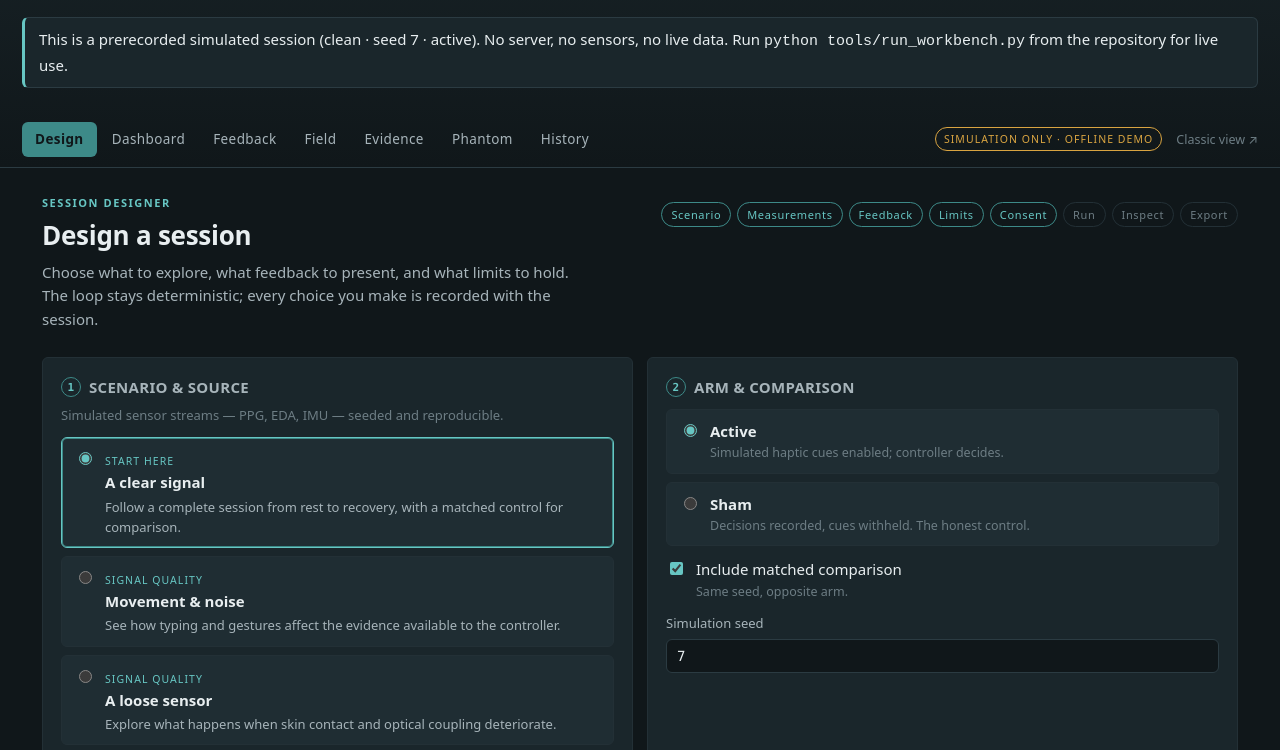
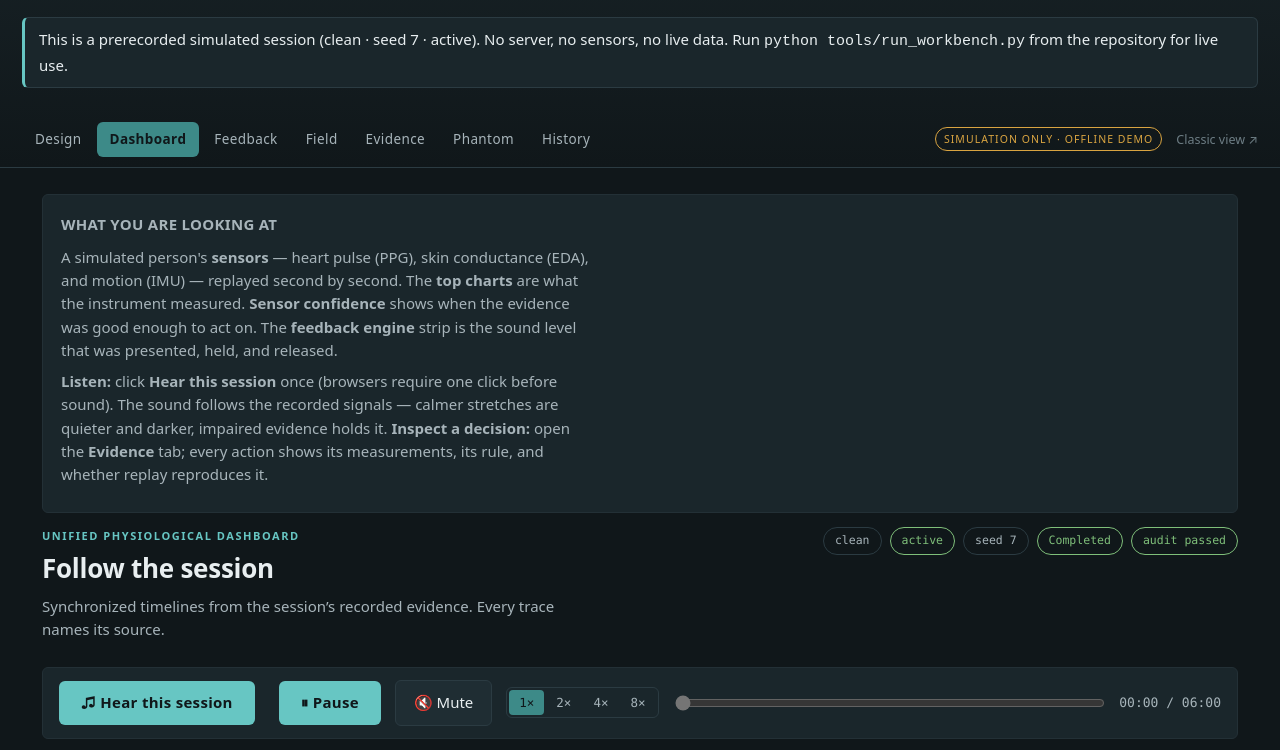
Before and after one commit to topherchris420/circle, a plain HTML site: page demo/index.html in a window 1280 px wide. Shown: the part 36-786 px from the top of the page. Drawn offline with Linux system fonts and the light colour scheme; no server answers.

Commit message:
fix(demo): inject the guide script before index.html is written

```diff
--- /dev/null
+++ b/demo/demo-guide.js
@@ -0,0 +1,52 @@
+/* CIRCLE demo guide: no instructions required.
+ * Opens on the dashboard, starts silent playback, explains what each trace is,
+ * and offers one click to hear the recorded adaptive audio. A first decision
+ * is opened in the evidence explorer so "inspect a decision" is one tab away.
+ */
+(function () {
+  "use strict";
+  const $ = (id) => document.getElementById(id);
+  function ready(fn) { if (document.readyState !== "loading") fn(); else document.addEventListener("DOMContentLoaded", fn); }
+  ready(function () {
+    // One explainer, in plain words, above everything.
+    const intro = document.createElement("section");
+    intro.className = "panel";
+    intro.style.marginBottom = "14px";
+    intro.innerHTML = "<h2>What you are looking at</h2>" +
+      "<p class='lead'>A simulated person's <b>sensors</b> — heart pulse (PPG), skin conductance (EDA), and motion (IMU) — " +
+      "replayed second by second. The <b>top charts</b> are what the instrument measured. " +
+      "<b>Sensor confidence</b> shows when the evidence was good enough to act on. The <b>feedback engine</b> strip is " +
+      "the sound level that was presented, held, and released.</p>" +
+      "<p class='lead'><b>Listen:</b> click <b>Hear this session</b> once (browsers require one click before sound). " +
+      "The sound follows the recorded signals — calmer stretches are quieter and darker, impaired evidence holds it. " +
+      "<b>Inspect a decision:</b> open the <b>Evidence</b> tab; every action shows its measurements, its rule, and " +
+      "whether replay reproduces it.</p>";
+    const main = $("main");
+    main.insertBefore(intro, main.firstChild);
+
+    // One-click hearing: the only deliberate gesture a visitor needs.
+    const hear = document.createElement("button");
+    hear.className = "primary";
+    hear.type = "button";
+    hear.textContent = "\u266B Hear this session";
+    hear.style.marginRight = "10px";
+    hear.addEventListener("click", function () {
+      const enable = $("audio-enable");
+      if (enable && !enable.disabled) { enable.checked = true; enable.dispatchEvent(new Event("change")); }
+      const play = $("play");
+      if (play && play.textContent.indexOf("Play") !== -1) { play.click(); }
+      hear.textContent = "\u266A Playing \u2014 mute any time";
+    });
+    const bar = document.querySelector(".playback");
+    if (bar) { bar.insertBefore(hear, bar.firstChild); }
+
+    // Arrive already watching: dashboard view, silent playback running.
+    setTimeout(function () {
+      const tabs = document.querySelectorAll(".view-tab");
+      const dash = Array.prototype.find.call(tabs, (t) => t.dataset.view === "dashboard");
+      if (dash) { dash.click(); }
+      const play = $("play");
+      if (play && !play.disabled && play.textContent.indexOf("Play") !== -1) { play.click(); }
+    }, 1800);
+  });
+})();
--- a/demo/index.html
+++ b/demo/index.html
@@ -13,6 +13,7 @@
   <script src="phantom.js" defer></script>
   <script src="demo-data.js" defer></script>
   <script src="demo-shim.js" defer></script>
+  <script src="demo-guide.js" defer></script>
   <script src="resonance.js" defer></script>
 </head>
 <body data-reduced-motion="false">
```
Also changed, not shown: demo/demo-data.js, 1 other file.
